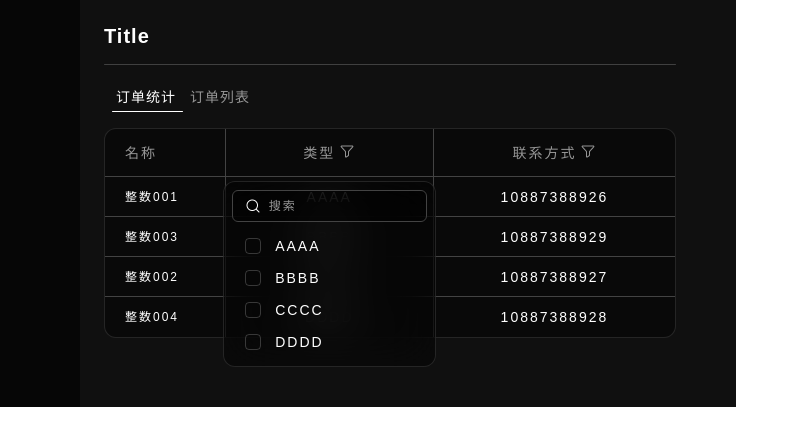
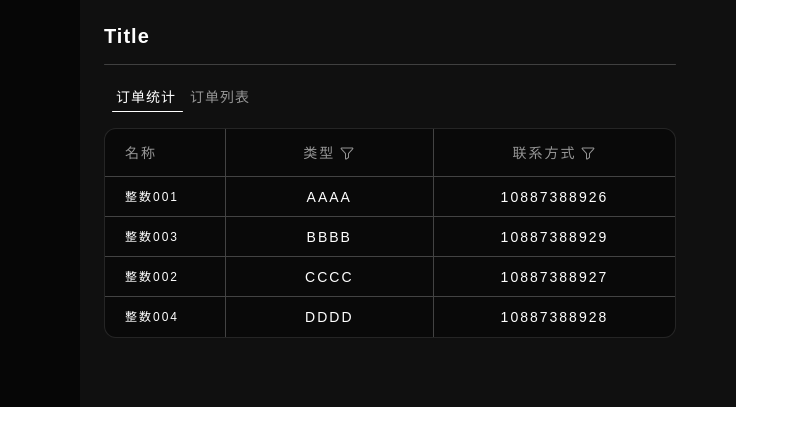
Before and after one commit to takam-alex-christian/molar_fe_test0, a Vue app: page / in a window 1280 px wide. Shown: the top 446 px of the page, without its empty margins (0-799 px from the left). Built offline with nearby package versions, Linux system fonts and the light colour scheme; a web font is replaced by a local one.

Commit message:
simple sort implemented

```diff
--- a/src/components/DisplayTable/ComponentView.vue
+++ b/src/components/DisplayTable/ComponentView.vue
@@ -9,11 +9,26 @@ const tableHeadCells: Array<string> = [...testData.headers];
 
 const tableData = reactive<{
   tableRows: Array<string[]>;
+  currentOrderIndex: number | null; //index of col by which the table rows are ordered
 }>({
   tableRows: [...testData.tableRows],
+  currentOrderIndex: null,
 });
 
 function setEntryType(rowId: string, entryType: EntryType) {}
+function setCurrentOrderIndex(orderIndex: number) {
+  //just sets currentOrderIndex
+  tableData.currentOrderIndex = orderIndex;
+}
+function orderByColIndex(colIndex: number) {
+  setCurrentOrderIndex(colIndex);
+
+  tableData.tableRows.sort((a, b) => {
+    if (a[colIndex].toLowerCase() < b[colIndex].toLowerCase()) return -1;
+    if (a[colIndex].toLowerCase() > b[colIndex].toLowerCase()) return 1;
+    return 0;
+  });
+}
 </script>
 
 <template>
@@ -29,11 +44,22 @@ function setEntryType(rowId: string, entryType: EntryType) {}
             :key="cellIndex"
           >
             <div>
-              <span>
+              <span v-if="cellIndex < 1">{{ tableHeadCell }}</span>
+
+              <div
+                v-if="cellIndex > 0"
+                role="button"
+                tabindex="0"
+                @click="orderByColIndex(cellIndex)"
+                :class="` ${
+                  tableData.currentOrderIndex == cellIndex ? 'lighten' : ''
+                }`"
+              >
+                <span class="content_wrapper_span">
                   {{ tableHeadCell }}
                 </span>
 
-              <span v-if="cellIndex > 0">
+                <span class="content_wrapper_span">
                   <img
                     src="./icons/icon_filter@2x.png"
                     width="16"
@@ -41,6 +67,7 @@ function setEntryType(rowId: string, entryType: EntryType) {}
                     alt="filter icon"
                   />
                 </span>
+              </div>
             </div>
           </th>
         </tr>
@@ -55,11 +82,11 @@ function setEntryType(rowId: string, entryType: EntryType) {}
             :key="cellIndex"
           >
             {{ tableRowCell }}
-            <CategoryInput
+            <!-- <CategoryInput
               v-if="cellIndex == 1 && rowIndex == 0"
               :entry-type-list="testData.entryTypes"
               :set-entry-type="setEntryType"
-            />
+            /> -->
           </td>
         </tr>
       </tbody>
@@ -70,7 +97,10 @@ function setEntryType(rowId: string, entryType: EntryType) {}
 <style></style>
 
 <style scoped>
-/* @000 use imported font-family here */
+/* utility classes */
+.lighten {
+  filter: contrast(400%);
+}
 .table {
   position: relative;
   width: 100%;
@@ -110,9 +140,6 @@ function setEntryType(rowId: string, entryType: EntryType) {}
   border-top: none;
 }
 
-.table thead tr th {
-  height: 48px;
-}
 .table tbody tr td {
   border: none;
   border-bottom: 0.5px solid #434343;
@@ -153,8 +180,18 @@ function setEntryType(rowId: string, entryType: EntryType) {}
 }
 
 .table thead tr th {
+  height: 48px;
   color: #969696;
 }
+
+/* .table thead tr th > div {
+  height: 100%;
+  width: 100%;
+  display: flex;
+  align-items: center;
+  background-color: pink;
+  border-radius: 20px;
+} */
 .table thead tr th:first-child div {
   justify-content: start;
 }
@@ -163,6 +200,15 @@ function setEntryType(rowId: string, entryType: EntryType) {}
   gap: 4px;
   height: 100%;
   justify-content: center;
+  align-items: center;
+}
+.table thead tr th div[role="button"] {
+  /* background-color: blue; */
+  cursor: pointer;
+}
+
+.table thead tr th div .content_wrapper_span {
+  display: flex;
   align-items: center;
 }
 .table thead tr th img {
```
Lines whose indentation alone changed are shown as unchanged.
